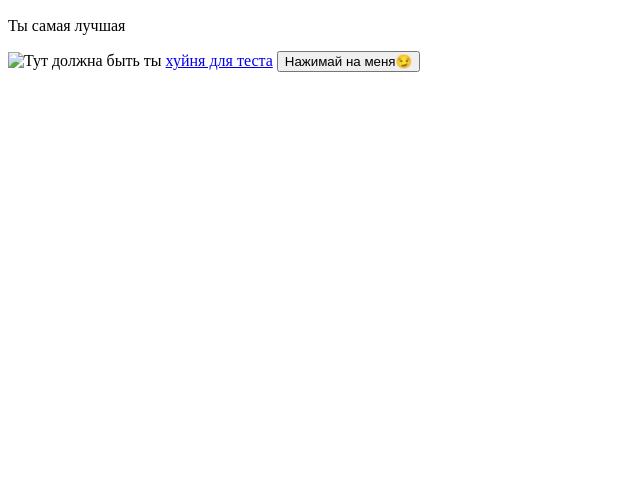
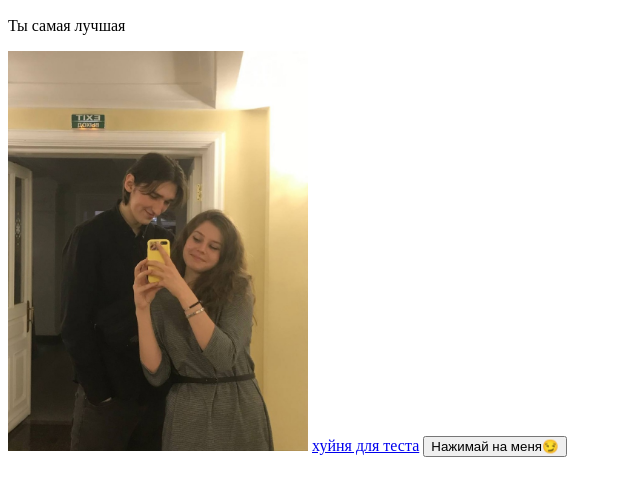
Before and after one commit to Nemchick/hello, a plain HTML site: page index.html in a window 1280 px wide. Shown: the part 57-552 px from the top of the page, without its empty margins (0-640 px from the left). Drawn offline with Linux system fonts and the light colour scheme; the site is published under a folder, as on GitHub Pages, so addresses that start at the root find nothing.

Commit message:
Add files via upload

```diff
--- a/index.html
+++ b/index.html
@@ -15,7 +15,7 @@
     <h1>Привет, Настюш</h1>
     <p>Ты самая лучшая</p>
     <img
-        src="/img/phaMpni_eW8.jpg"
+        src="phaMpni_eW8.jpg"
         alt="Тут должна быть ты"
         width="300">
         <a href="movies.html">хуйня для теста</a>
```
